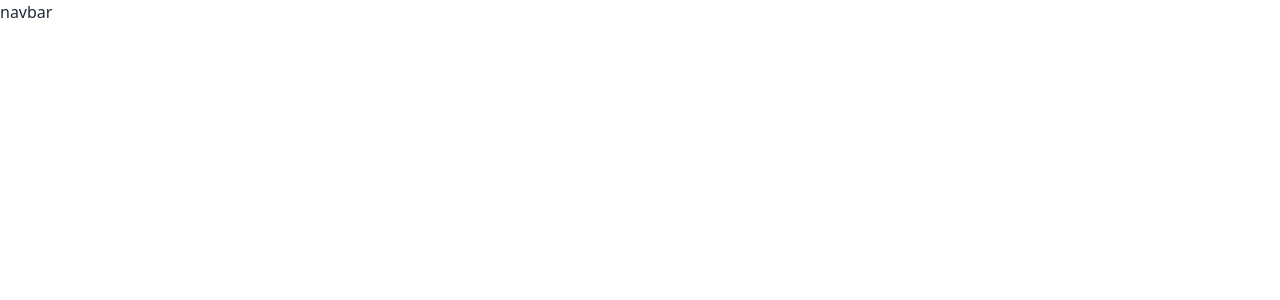
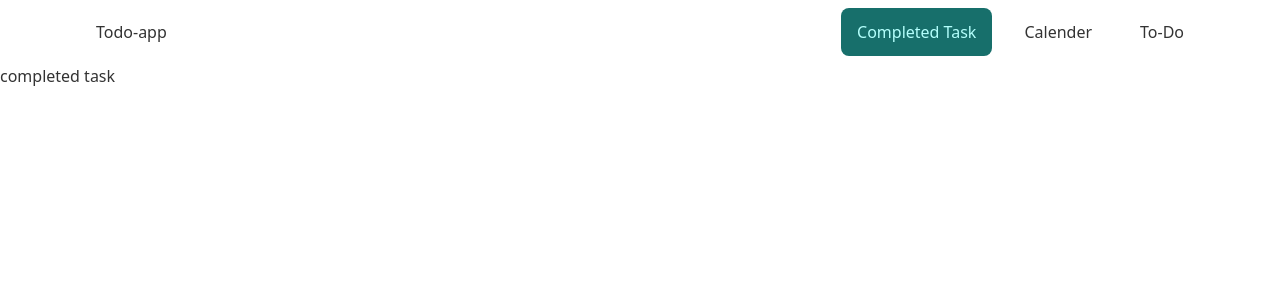
Before and after one commit to Emran12/todo-app-client, a React (Create React App) app: page /completed-task in a window 1280 px wide. Shown: the top 300 px of the page. Built offline with nearby package versions, Linux system fonts and the light colour scheme.

Commit message:
added navbar

```diff
--- a/src/App.js
+++ b/src/App.js
@@ -1,10 +1,23 @@
 import "./App.css";
 import Navbar from "./Components/Navbar";
+import { Routes, Route } from "react-router-dom";
+import CompletedTask from "./Pages/CompletedTask";
+import Calendar from "./Pages/Calendar";
+import ToDo from "./Pages/ToDo";
 
 function App() {
   return (
     <div>
-      <Navbar></Navbar>
+      <Navbar>
+        <Routes>
+          <Route
+            path="/completed-task"
+            element={<CompletedTask></CompletedTask>}
+          ></Route>
+          <Route path="/calendar" element={<Calendar></Calendar>}></Route>
+          <Route path="/to-do" element={<ToDo></ToDo>}></Route>
+        </Routes>
+      </Navbar>
     </div>
   );
 }
--- a/src/Components/Navbar.js
+++ b/src/Components/Navbar.js
@@ -1,11 +1,74 @@
-import React from 'react';
+import React from "react";
+import { NavLink } from "react-router-dom";
 
-const Navbar = () => {
-    return (
-        <div>
-            <h1>navbar</h1>
+const Navbar = ({ children }) => {
+  return (
+    <div className="drawer drawer-end">
+      <input id="my-drawer-3" type="checkbox" className="drawer-toggle" />
+      <div className="drawer-content flex flex-col">
+        <div className="w-full navbar bg-base-100 px-20">
+          <div className="flex-1 px-2 mx-2">Todo-app</div>
+          <div className="flex-none lg:hidden">
+            <label for="my-drawer-3" className="btn btn-square btn-ghost">
+              <svg
+                xmlns="http://www.w3.org/2000/svg"
+                fill="none"
+                viewBox="0 0 24 24"
+                className="inline-block w-6 h-6 stroke-current"
+              >
+                <path
+                  stroke-linecap="round"
+                  stroke-linejoin="round"
+                  stroke-width="2"
+                  d="M4 6h16M4 12h16M4 18h16"
+                ></path>
+              </svg>
+            </label>
+          </div>
+          <div className="flex-none hidden lg:block">
+            <ul className="menu menu-horizontal gap-x-4">
+              <li>
+                <NavLink className="rounded-lg" to="/completed-task">
+                  Completed Task
+                </NavLink>
+              </li>
+              <li>
+                <NavLink className="rounded-lg" to="/calendar">
+                  Calender
+                </NavLink>
+              </li>
+              <li>
+                <NavLink className="rounded-lg" to="/to-do">
+                  To-Do
+                </NavLink>
+              </li>
+            </ul>
+          </div>
         </div>
-    );
+        {children}
+      </div>
+      <div className="drawer-side">
+        <label for="my-drawer-3" className="drawer-overlay"></label>
+        <ul className="menu p-4 overflow-y-auto w-80 bg-base-100">
+          <li>
+            <NavLink className="rounded-lg" to="/completed-task">
+              Completed Task
+            </NavLink>
+          </li>
+          <li>
+            <NavLink className="rounded-lg" to="/calendar">
+              Calender
+            </NavLink>
+          </li>
+          <li>
+            <NavLink className="rounded-lg" to="/to-do">
+              To-Do
+            </NavLink>
+          </li>
+        </ul>
+      </div>
+    </div>
+  );
 };
 
 export default Navbar;
--- /dev/null
+++ b/src/Pages/Calendar.js
@@ -0,0 +1,11 @@
+import React from "react";
+
+const Calendar = () => {
+  return (
+    <div>
+      <h1>calendar</h1>
+    </div>
+  );
+};
+
+export default Calendar;
--- /dev/null
+++ b/src/Pages/CompletedTask.js
@@ -0,0 +1,11 @@
+import React from "react";
+
+const CompletedTask = () => {
+  return (
+    <div>
+      <h1>completed task</h1>
+    </div>
+  );
+};
+
+export default CompletedTask;
--- a/src/Pages/Home/Home.js
+++ /dev/null
@@ -1,11 +0,0 @@
-import React from "react";
-
-const Home = () => {
-  return (
-    <div>
-      <h1>this is home</h1>
-    </div>
-  );
-};
-
-export default Home;
--- /dev/null
+++ b/src/Pages/ToDo.js
@@ -0,0 +1,11 @@
+import React from "react";
+
+const ToDo = () => {
+  return (
+    <div>
+      <h1>todo</h1>
+    </div>
+  );
+};
+
+export default ToDo;
--- a/tailwind.config.js
+++ b/tailwind.config.js
@@ -1,8 +1,22 @@
-/** @type {import('tailwindcss').Config} */
 module.exports = {
   content: ["./src/**/*.{html,js}"],
-  theme: {
-    extend: {},
+  daisyui: {
+    themes: [
+      {
+        light: {
+          primary: "#176F6B",
+          secondary: "#FFC000",
+          accent: "#FFEDD5",
+          neutral: "#F3F4F6",
+          "base-100": "#FFFFFF",
+          info: "#98A8DD",
+          success: "#1BBB70",
+          warning: "#DF7E07",
+          error: "#FA5C5C",
+        },
+      },
+      "dark",
+    ],
   },
   plugins: [require("daisyui")],
 };
```
